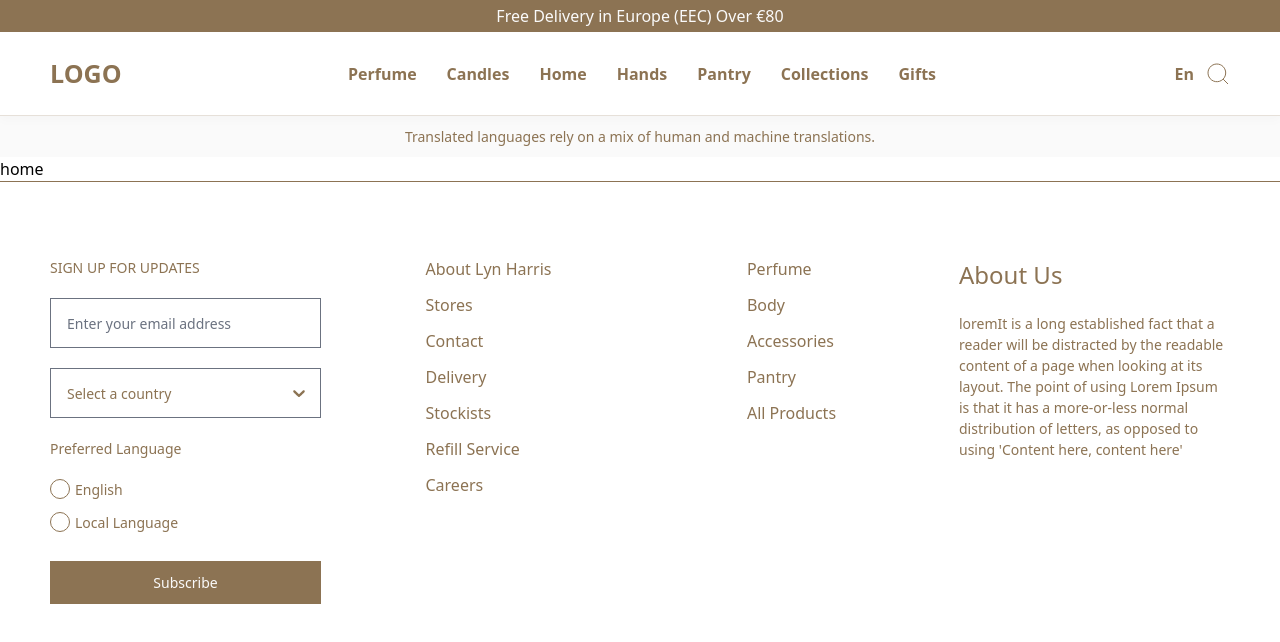
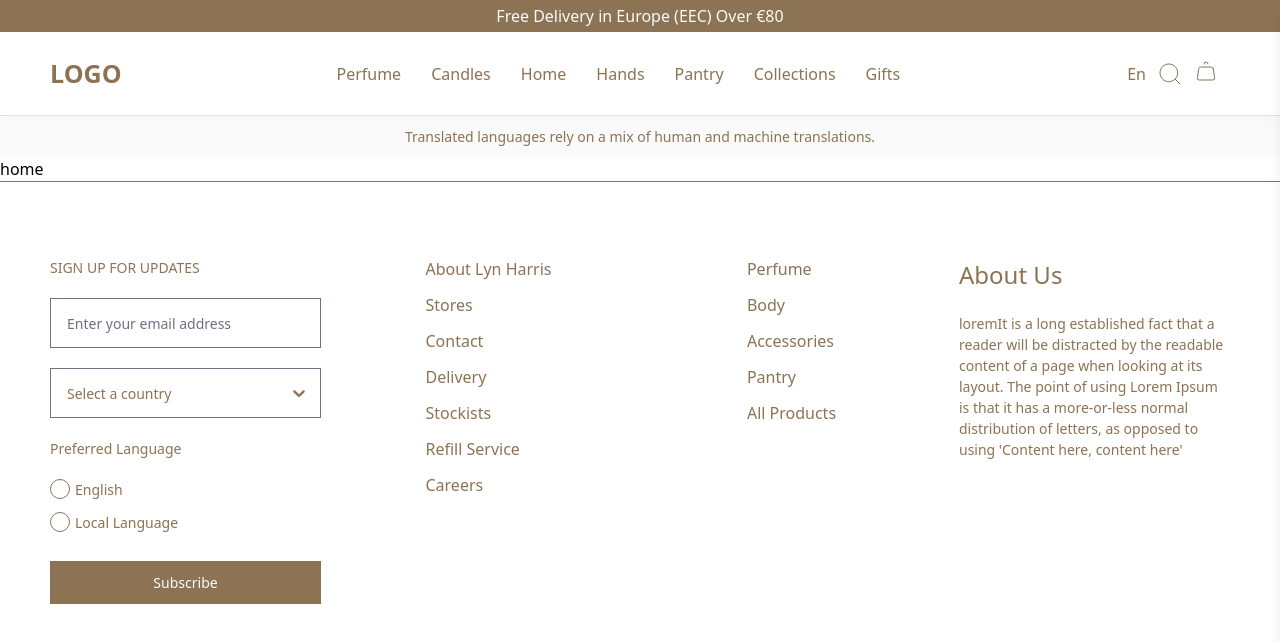
Before and after one commit to nima000006/e-commerce-next-ts, a Next.js app in the folder my-app/: page / in a window 1280 px wide. Shown: the top 642 px of the page. Built offline with nearby package versions, Linux system fonts and the light colour scheme; data requests are answered from the project's data file.

Commit message:
cart ui step 1

```diff
--- /dev/null
+++ b/my-app/app/component/bagIcon/BagIcon.tsx
@@ -0,0 +1,24 @@
+import React from "react";
+
+const BagIcon = () => {
+  return (
+    <svg
+      aria-hidden="true"
+      focusable="false"
+      role="presentation"
+      className="cursor-pointer stroke-brown-normal "
+      viewBox="0 0 24 24"
+      height={24}
+      width={24}
+      fill="transparent"
+    >
+      <path
+        d="m19.26 9.696 1.385 9A2 2 0 0 1 18.67 21H5.33a2 2 0 0 1-1.977-2.304l1.385-9A2 2 0 0 1 6.716 8h10.568a2 2 0 0 1 1.977 1.696zM14 5a2 2 0 1 0-4 0"
+        strokeLinecap="round"
+        strokeLinejoin="round"
+      ></path>
+    </svg>
+  );
+};
+
+export default BagIcon;
--- a/my-app/app/component/languages/Languages.tsx
+++ b/my-app/app/component/languages/Languages.tsx
@@ -83,12 +83,12 @@ const Languages = () => {
 
   return (
     <div className="relative text-brown-normal px-[12px]" ref={dropdownRef}>
-      <div className="text-brown-normal cursor-pointer" onClick={handleToggle}>
+      <div className="text-brown-normal font-thin cursor-pointer" onClick={handleToggle}>
         {selectedLanguageFromStore || "Select Language"}
       </div>
       {isOpen && (
         <ul
-          className={`absolute top-full ${Style.drop_down} bg-white-normal
+          className={`absolute top-full font-thin ${Style.drop_down} bg-white-normal
             ${selectedLanguageFromStore == "En" ? "right-0" : "left-0"}
           `}
         >
--- a/my-app/app/component/menu/Menu.tsx
+++ b/my-app/app/component/menu/Menu.tsx
@@ -6,6 +6,7 @@ import Style from "./Menu.module.scss";
 import Languages from "../languages/Languages";
 import Search from "../search/Search";
 import { TranslationData } from "../languageProvider/LanguageProvider";
+import MiniCart from "../miniCart/MiniCart";
 
 const Menu = () => {
   const menuItems = MenuItems();
@@ -47,7 +48,7 @@ const Menu = () => {
       <ul className="flex items-center justify-center h-[100%]">
         {menuItems.map((item: TranslationData) => (
           <li
-            className={`px-[15px] relative text-brown-normal ${Style.items} h-[100%] flex flex-col justify-center`}
+            className={`px-[15px] relative text-brown-normal font-thin ${Style.items} h-[100%] flex flex-col justify-center`}
             key={item.id}
             onMouseEnter={() => handleMenuItemMouseEnter(item)}
             onMouseLeave={handleMenuItemMouseLeave}
@@ -62,6 +63,7 @@ const Menu = () => {
       <div className="flex items-center">
         <Languages />
         <Search />
+        <MiniCart menuItems={menuItems} />
       </div>
       {hoveredItem && (
         <div
@@ -75,13 +77,13 @@ const Menu = () => {
               {hoveredItem.columns.map(
                 (column: TranslationData, columnIndex: number) => (
                   <ul key={columnIndex} className="px-[60px]">
-                    <li className="text-brown-normal underline mb-2">
+                    <li className="text-brown-normal underline mb-2 font-light">
                       <Link href={column.href}>{column.title}</Link>
                     </li>
                     {column.items.map(
                       (item: TranslationData, itemIndex: number) => (
                         <li
-                          className="text-brown-normal text-[14px] mb-2"
+                          className="text-brown-normal text-[14px] mb-2 font-thin"
                           key={itemIndex}
                         >
                           <Link href={item.href}>{item.label}</Link>
--- /dev/null
+++ b/my-app/app/component/miniCart/MiniCart.module.scss
@@ -0,0 +1,13 @@
+.grid_container {
+  display: grid;
+  grid-template-columns: repeat(2, minmax(0, 1fr));
+  gap: 15px;
+  justify-items: center;
+  margin: 0 0 15px;
+  > a {
+    width: 100%;
+    &:last-child {
+      grid-column: 2 span/3;
+    }
+  }
+}
--- /dev/null
+++ b/my-app/app/component/miniCart/MiniCart.tsx
@@ -0,0 +1,82 @@
+import React, { FC, useState } from "react";
+import BagIcon from "../bagIcon/BagIcon";
+import {
+  TranslationData,
+  useTranslation,
+} from "../languageProvider/LanguageProvider";
+import CloseIcon from "../closeIcon/CloseIcon";
+import Link from "next/link";
+import Style from "./MiniCart.module.scss";
+import { useSelector } from "react-redux";
+import { RootState } from "@/app/redux/languageSlice";
+
+interface Props {
+  menuItems: TranslationData;
+}
+
+const MiniCart: FC<Props> = ({ menuItems }) => {
+  const [isOpen, setIsOpen] = useState(false);
+  const toggleCart = () => setIsOpen(!isOpen);
+  const closeCart = () => setIsOpen(false);
+  const t = useTranslation();
+
+  const selectedLanguage = useSelector(
+    (state: RootState) => state.language.selectedLanguage
+  );
+
+  return (
+    <div className="px-[12px]">
+      <button onClick={toggleCart}>
+        <BagIcon />
+      </button>
+
+      {/* Overlay */}
+      {isOpen && (
+        <div
+          className="fixed inset-0 bg-[rgba(0,0,0,0.4)] z-10"
+          onClick={closeCart}
+        />
+      )}
+
+      {/* Cart Sidebar */}
+      <div
+        className={`fixed top-0 ${
+          selectedLanguage === "Fa" ? "left-0" : "right-0"
+        } w-[300px] h-full bg-white-normal border border-r-brown-normal shadow-lg transition-transform duration-500 ease-in-out z-20 ${
+          isOpen
+            ? "transform translate-x-0"
+            : selectedLanguage === "Fa"
+            ? "transform -translate-x-full"
+            : "transform translate-x-full"
+        }`}
+      >
+        <div className="h-full">
+          <div className="border border-b-[#8c735338] p-[15px] flex justify-between">
+            <span className="text-brown-normal font-thin text-[14px]">
+              {`${t("CART")}`} (0)
+            </span>
+            <CloseIcon onClick={closeCart} />
+          </div>
+          <div className="p-[15px] flex flex-col w-full h-full justify-center ">
+            <p className="text-brown-normal text-center mb-5 text-[14px] font-thin">{`${t(
+              "CART_EMPTY"
+            )}`}</p>
+            <div className={`w-full ${Style.grid_container}`}>
+              {menuItems.map((item: TranslationData) => (
+                <Link
+                  href={item.href}
+                  key={item.id}
+                  className="h-[43px] border border-brown-normal text-brown-normal text-[14px] font-thin flex items-center justify-center"
+                >
+                  {item.label}
+                </Link>
+              ))}
+            </div>
+          </div>
+        </div>
+      </div>
+    </div>
+  );
+};
+
+export default MiniCart;
--- a/my-app/public/locales/en.json
+++ b/my-app/public/locales/en.json
@@ -3,6 +3,8 @@
   "TEXT_UNDER": "Translated languages rely on a mix of human and machine translations.",
   "SEARCH_PLACEHOLDER": "Type to search...",
   "CLEAR": "CLEAR",
+  "CART": "Cart",
+  "CART_EMPTY": "Your Cart is Empty",
   "MENU": {
     "PERFUME": "Perfume",
     "CANDLES": "Candles",
--- a/my-app/public/locales/fa.json
+++ b/my-app/public/locales/fa.json
@@ -3,6 +3,8 @@
   "TEXT_UNDER": "ترجمه‌ها بر اساس ترکیبی از ترجمه‌های انسانی و ماشینی هستند.",
   "SEARCH_PLACEHOLDER": "برای جستجو تایپ کنید...",
   "CLEAR": "پاک کردن",
+  "CART": "سبد خرید",
+  "CART_EMPTY": "سبد خرید شما خالی است",
   "MENU": {
     "PERFUME": "عطر",
     "CANDLES": "شمع",
```
